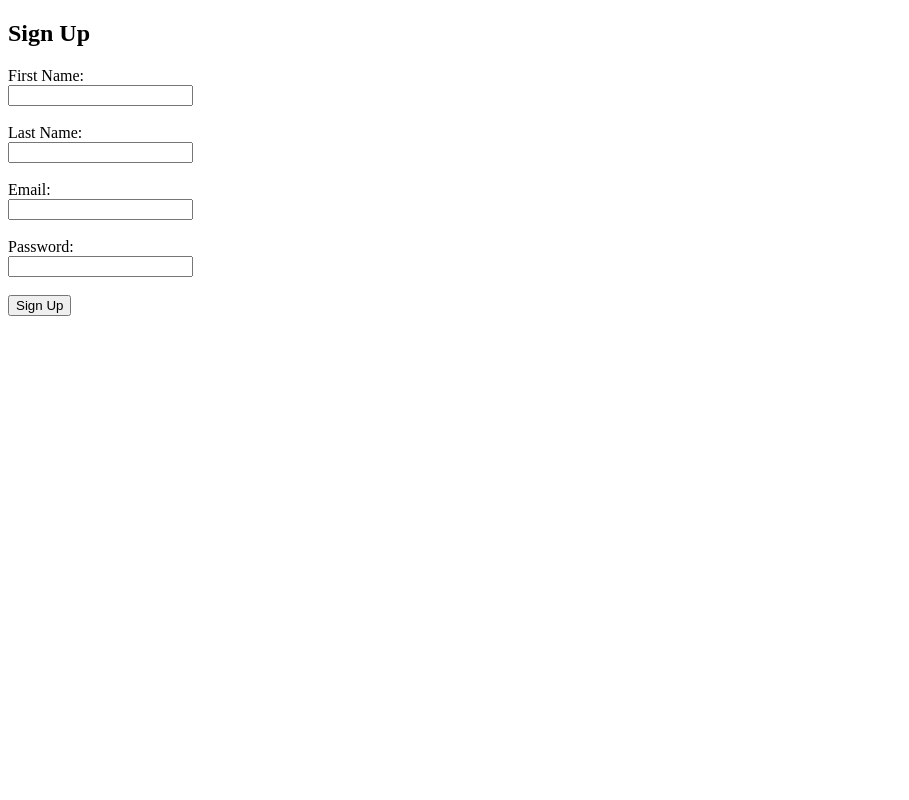
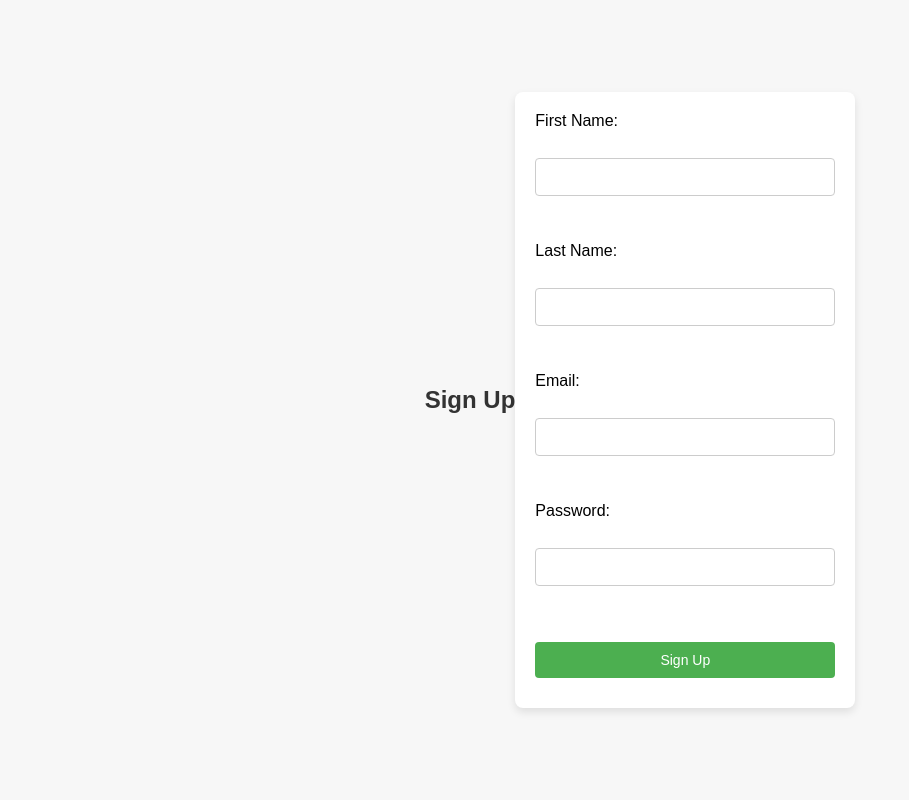
Before and after one commit to blu3skies/EntertainMe, a Flask app: page /signup in a window 1280 px wide. Shown: the whole page, without its empty margins (0-909 px from the left). Run offline with Flask 3, Linux system fonts and the light colour scheme; parts of the project's set-up code (start-up, migrations or seed data) failed here and were passed over.

Commit message:
added basic css

```diff
--- /dev/null
+++ b/static/styles.css
@@ -0,0 +1,76 @@
+/* General body styling */
+body {
+    font-family: Arial, sans-serif;
+    background-color: #f7f7f7;
+    margin: 0;
+    padding: 0;
+    display: flex;
+    justify-content: center;
+    align-items: center;
+    height: 100vh;
+}
+
+/* Style for form containers */
+form {
+    background-color: #ffffff;
+    padding: 20px;
+    border-radius: 8px;
+    box-shadow: 0 4px 8px rgba(0, 0, 0, 0.1);
+    width: 300px;
+    display: flex;
+    flex-direction: column;
+}
+
+/* Input field styling */
+input[type="text"],
+input[type="email"],
+input[type="password"],
+input[type="submit"] {
+    padding: 10px;
+    margin: 10px 0;
+    border-radius: 4px;
+    border: 1px solid #cccccc;
+    font-size: 14px;
+}
+
+/* Submit button styling */
+input[type="submit"] {
+    background-color: #4CAF50;
+    color: white;
+    border: none;
+    cursor: pointer;
+    transition: background-color 0.3s;
+}
+
+/* Hover effect on submit button */
+input[type="submit"]:hover {
+    background-color: #45a049;
+}
+
+/* Center the heading */
+h2 {
+    text-align: center;
+    color: #333;
+}
+
+/* Error and success message styling */
+ul {
+    list-style-type: none;
+    padding: 0;
+}
+
+li.success {
+    color: green;
+    margin-top: 10px;
+}
+
+li.danger {
+    color: red;
+    margin-top: 10px;
+}
+
+/* Optional styling for flash messages */
+.flash-message {
+    text-align: center;
+    font-size: 14px;
+}
--- a/templates/index.html
+++ b/templates/index.html
@@ -1,5 +1,6 @@
 <!DOCTYPE html>
 <html lang="en">
+<link rel="stylesheet" type="text/css" href="{{ url_for('static', filename='styles.css') }}">
 <head>
     <meta charset="UTF-8">
     <meta name="viewport" content="width=device-width, initial-scale=1.0">
--- a/templates/signup.html
+++ b/templates/signup.html
@@ -1,5 +1,6 @@
 <!DOCTYPE html>
 <html lang="en">
+<link rel="stylesheet" type="text/css" href="{{ url_for('static', filename='styles.css') }}">
 <head>
     <meta charset="UTF-8">
     <meta name="viewport" content="width=device-width, initial-scale=1.0">
```
